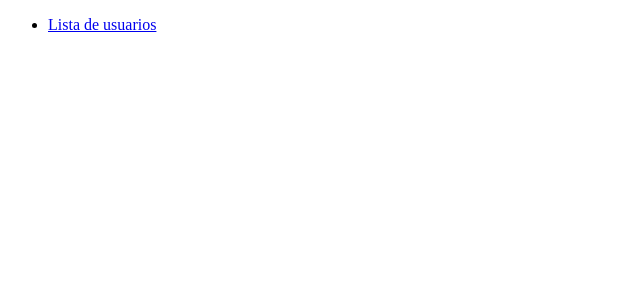
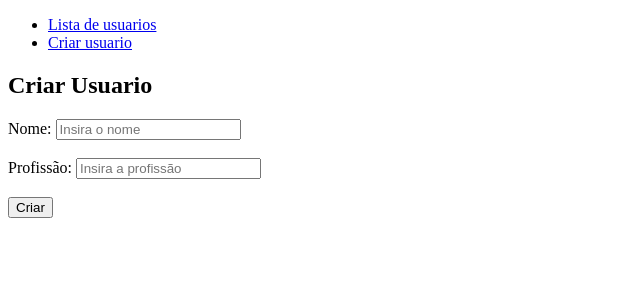
Before and after one commit to lucass235/Projeto_Angular, an Angular app in the folder tutorial-angular/app-angular/: page /users/create in a window 1280 px wide. Before the commit this address led to /. Shown: the top 300 px of the page, without its empty margins (0-640 px from the left). Built offline with nearby package versions, Linux system fonts and the light colour scheme.

Commit message:
criacao de novos usuarios

```diff
--- a/tutorial-angular/app-angular/src/app/app-routing.module.ts
+++ b/tutorial-angular/app-angular/src/app/app-routing.module.ts
@@ -3,10 +3,12 @@
 import { Pagina01Component } from './pagina01/pagina01.component';
 import { Pagina02Component } from './pagina02/pagina02.component';
 import { UsersComponent } from './users/users.component';
+import { CreateUserComponent } from './users/create-user/create-user.component';
 const routes: Routes = [
   { path: "pagina01", component: Pagina01Component },
   { path: "pagina02",  component: Pagina02Component },
-  { path: "users",  component: UsersComponent }
+  { path: "users",  component: UsersComponent },
+  { path: "users/create",  component: CreateUserComponent }
 ];
 
 @NgModule({
--- a/tutorial-angular/app-angular/src/app/app.component.html
+++ b/tutorial-angular/app-angular/src/app/app.component.html
@@ -1,6 +1,7 @@
 <nav>
   <ul>
     <li><a routerLink="/users">Lista de usuarios</a></li>
+    <li><a routerLink="/users/create">Criar usuario</a></li>
   </ul>
 </nav>
 
--- /dev/null
+++ b/tutorial-angular/app-angular/src/app/users/create-user/create-user.component.html
@@ -0,0 +1,24 @@
+<h2> Criar Usuario </h2>
+<div>
+    <label> Nome:
+<input placeholder="Insira o nome" [(ngModel)]="request.name">
+    </label>
+    <br> <br>
+    <label> Profissão:
+        <input placeholder="Insira a profissão" [(ngModel)]="request.job">
+         </label>
+         <br><br>
+         <button (click)="save()"> Criar </button>
+</div>
+<br><br>
+
+<div *ngIf="response">
+    <h3>Criado com Sucesso! </h3>
+    <label> Nome: {{response.name}}</label>
+    <br>
+    <label>Profissão: {{response.job}} </label>
+    <br>
+    <label> Id: {{response.id}}</label>
+    <br>
+    <label> Criado em: {{response.createdAt}}</label>
+</div>
--- /dev/null
+++ b/tutorial-angular/app-angular/src/app/users/create-user/create-user.component.ts
@@ -0,0 +1,31 @@
+import { Component, OnInit } from '@angular/core';
+import { RequestCreate, ResponseCreate } from '../user.model';
+import { UserService } from '../user.service';
+
+@Component({
+  selector: 'app-create-user',
+  templateUrl: './create-user.component.html',
+  styleUrls: ['./create-user.component.css']
+})
+export class CreateUserComponent implements OnInit {
+
+  request: RequestCreate = {
+    name: "",
+    job: ""
+  }
+
+  response: ResponseCreate | undefined
+
+  constructor(private userService: UserService) { }
+
+  ngOnInit(): void {
+  }
+
+  save() {
+   this.userService.createUser(this.request).subscribe( res => {
+     this.response = res;
+   });
+
+  }
+
+}
--- a/tutorial-angular/app-angular/src/app/users/user.service.ts
+++ b/tutorial-angular/app-angular/src/app/users/user.service.ts
@@ -1,17 +1,21 @@
 import { Injectable } from '@angular/core';
 import { Observable } from 'rxjs';
-import { ResponseUsers } from './user.model';
+import { ResponseCreate, ResponseUsers, RequestCreate } from './user.model';
 import { HttpClient } from '@angular/common/http';
 
 @Injectable({
   providedIn: 'root'
 })
 export class UserService {
-  private url = "https://reqres.in/api/users";
+  private url = "https:/reqres.in/api/users";
 
   constructor(private http: HttpClient) { }
 
   getUsers() : Observable<ResponseUsers> {
 return this.http.get<ResponseUsers>(this.url);
 }
+
+createUser( request: RequestCreate): Observable<ResponseCreate> {
+ return this.http.post<ResponseCreate>(this.url, request);
 }
+}
--- a/tutorial-angular/app-angular/src/app/users/users.component.html
+++ b/tutorial-angular/app-angular/src/app/users/users.component.html
@@ -8,7 +8,7 @@
   <tbody>
     <tr *ngFor="let user of responseUsers.data">
       <td>{{user.first_name}}</td>
-      <td>{{user.first_name}}</td>
+      <td>{{user.last_name}}</td>
     </tr>
   </tbody>
 </table>
```
Also changed, not shown: tutorial-angular/app-angular/src/app/app.module.ts (+6 -2 lines), tutorial-angular/app-angular/src/app/users/user.model.ts (+13 -0 lines), tutorial-angular/app-angular/src/app/users/create-user/create-user.component.css (added).
